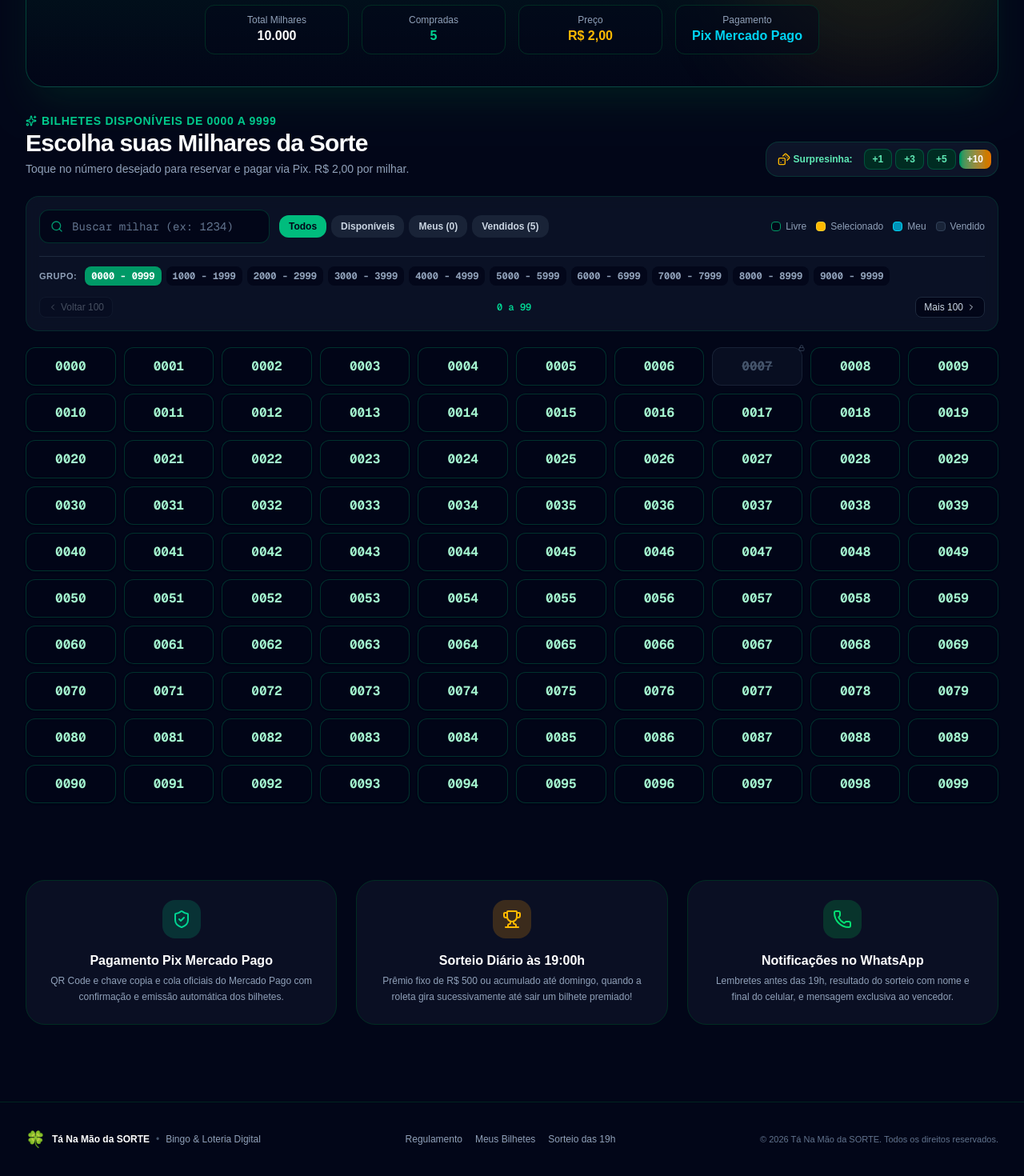
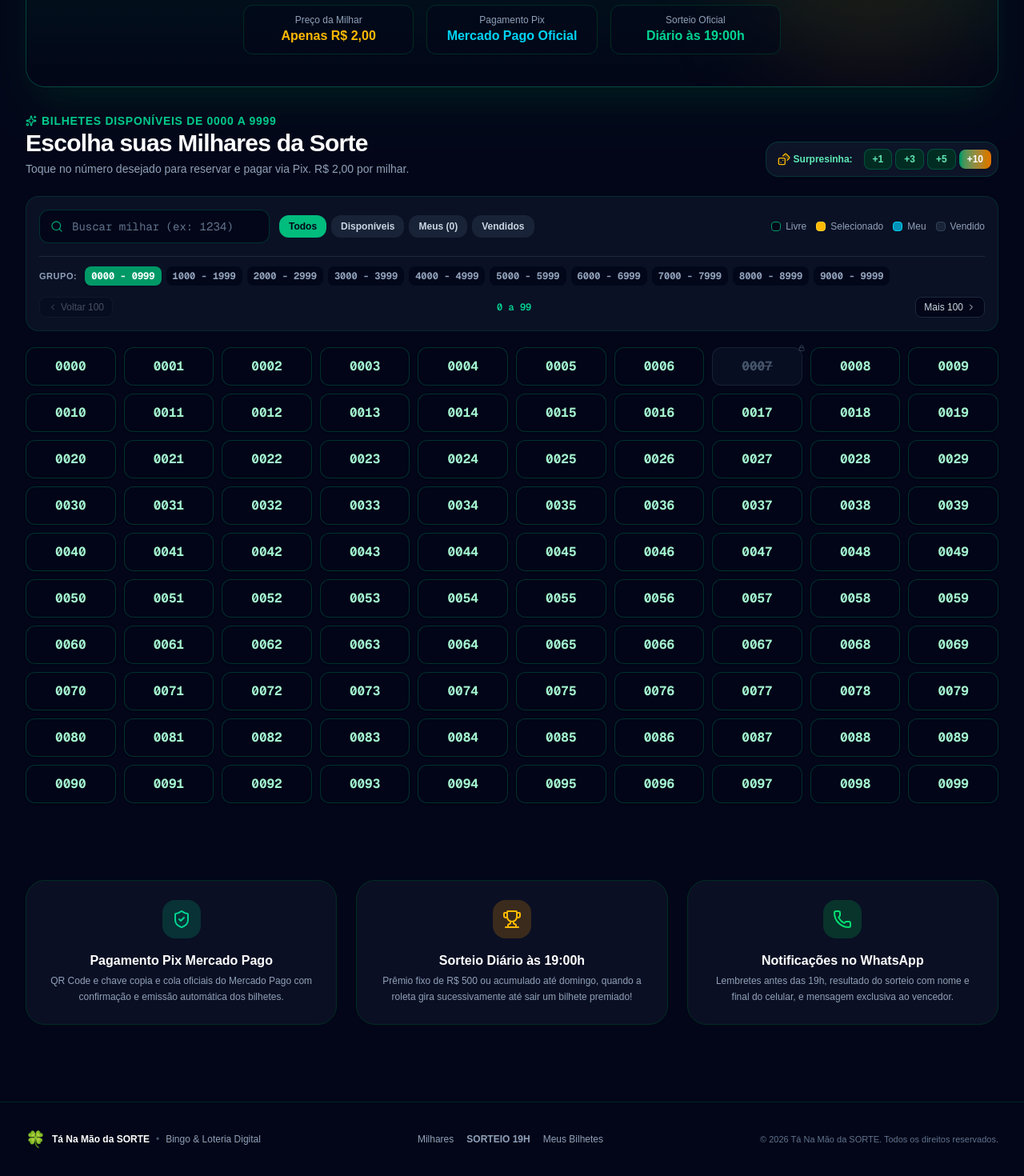
Before and after one commit to firmezinha01/ta-na-mao-da-sorte, a Next.js app: page / in a window 1280 px wide. Shown: the part 697-2167 px from the top of the page at 80% size. Built offline with nearby package versions, Linux system fonts and the light colour scheme.

Commit message:
fix: remove admin counts from public view and reorganize bottom nav to Milhares, SORTEIO 19H, Meus Bilhetes

```diff
--- a/src/app/page.tsx
+++ b/src/app/page.tsx
@@ -131,8 +131,6 @@ export default function Home() {
         {/* Banner do Prêmio & Contador Regressivo para as 19h */}
         <JackpotBanner
           sorteio={sorteio}
-          soldCount={bilhetes.length}
-          totalCombinations={10000}
           onScrollToGrid={handleScrollToGrid}
           onOpenLiveDraw={() => setIsLiveDrawOpen(true)}
         />
@@ -194,14 +192,14 @@ export default function Home() {
           </div>
 
           <div className="flex items-center gap-4 text-[11px] sm:text-xs">
-            <button onClick={() => setIsRulesOpen(true)} className="hover:text-emerald-400 transition-colors">
-              Regulamento
+            <button onClick={handleScrollToGrid} className="hover:text-emerald-400 transition-colors">
+              Milhares
+            </button>
+            <button onClick={() => setIsLiveDrawOpen(true)} className="hover:text-amber-400 transition-colors font-bold">
+              SORTEIO 19H
             </button>
             <button onClick={() => setIsMyTicketsOpen(true)} className="hover:text-cyan-400 transition-colors">
               Meus Bilhetes
-            </button>
-            <button onClick={() => setIsLiveDrawOpen(true)} className="hover:text-amber-400 transition-colors">
-              Sorteio das 19h
             </button>
           </div>
 
@@ -214,9 +212,8 @@ export default function Home() {
       {/* BARRA DE NAVEGAÇÃO INFERIOR PARA CELULARES (BOTTOM NAV) */}
       <BottomNav
         onScrollToGrid={handleScrollToGrid}
+        onOpenLiveDraw={() => setIsLiveDrawOpen(true)}
         onOpenMyTickets={() => setIsMyTicketsOpen(true)}
-        onOpenLiveDraw={() => setIsLiveDrawOpen(true)}
-        onOpenRules={() => setIsRulesOpen(true)}
         myTicketsCount={myTickets.length}
       />
 
--- a/src/components/BottomNav.tsx
+++ b/src/components/BottomNav.tsx
@@ -3,72 +3,63 @@
 import React from 'react';
 import {
   Ticket,
-  Trophy,
-  HelpCircle
+  Trophy
 } from 'lucide-react';
 
 interface BottomNavProps {
   onScrollToGrid: () => void;
   onOpenMyTickets: () => void;
   onOpenLiveDraw: () => void;
-  onOpenRules: () => void;
   myTicketsCount: number;
+  onOpenRules?: () => void;
 }
 
 export const BottomNav: React.FC<BottomNavProps> = ({
   onScrollToGrid,
   onOpenMyTickets,
   onOpenLiveDraw,
-  onOpenRules,
   myTicketsCount
 }) => {
   return (
     <nav className="fixed bottom-0 left-0 right-0 z-40 bg-slate-950/95 backdrop-blur-lg border-t border-emerald-900/60 px-4 py-2 sm:hidden transition-all shadow-[0_-8px_20px_rgba(0,0,0,0.5)]">
       <div className="flex items-center justify-around max-w-sm mx-auto">
 
-        {/* Início / Bilhetes */}
+        {/* 1. Milhares */}
         <button
           onClick={onScrollToGrid}
-          className="flex flex-col items-center justify-center p-1.5 text-slate-400 hover:text-emerald-400 active:scale-95 transition-all"
+          className="flex flex-col items-center justify-center p-2 text-slate-400 hover:text-emerald-400 active:scale-95 transition-all w-24"
         >
           <span className="text-xl">🍀</span>
-          <span className="text-[10px] font-bold mt-0.5">Milhares</span>
+          <span className="text-[11px] font-bold mt-0.5">Milhares</span>
         </button>
 
-        {/* Meus Bilhetes */}
-        <button
-          onClick={onOpenMyTickets}
-          className="relative flex flex-col items-center justify-center p-1.5 text-slate-400 hover:text-cyan-400 active:scale-95 transition-all"
-        >
-          <Ticket className="w-5 h-5 text-cyan-400" />
-          <span className="text-[10px] font-bold mt-0.5">Meus Bilhetes</span>
-          {myTicketsCount > 0 && (
-            <span className="absolute top-0 right-2 w-4 h-4 bg-emerald-500 text-slate-950 rounded-full text-[9px] font-black flex items-center justify-center">
-              {myTicketsCount}
-            </span>
-          )}
-        </button>
-
-        {/* Botão Central Destacado: Sorteio 19h */}
+        {/* 2. SORTEIO 19H (Central em Destaque) */}
         <button
           onClick={onOpenLiveDraw}
-          className="flex flex-col items-center justify-center -mt-5 active:scale-90 transition-all group"
+          className="flex flex-col items-center justify-center -mt-5 active:scale-90 transition-all group w-28"
         >
           <div className="w-13 h-13 rounded-2xl bg-gradient-to-tr from-red-600 via-rose-600 to-amber-500 flex items-center justify-center text-white shadow-lg shadow-red-900/50 border-2 border-amber-300 animate-pulse">
             <Trophy className="w-6 h-6 text-yellow-300 fill-yellow-300/30" />
           </div>
           <span className="text-[10px] font-black text-amber-400 mt-1 uppercase tracking-tight">
-            Sorteio 19h
+            SORTEIO 19H
           </span>
         </button>
 
-        {/* Como Funciona / Regras */}
+        {/* 3. Meus Bilhetes */}
         <button
-          onClick={onOpenRules}
-          className="flex flex-col items-center justify-center p-1.5 text-slate-400 hover:text-amber-400 active:scale-95 transition-all"
+          onClick={onOpenMyTickets}
+          className="relative flex flex-col items-center justify-center p-2 text-slate-400 hover:text-cyan-400 active:scale-95 transition-all w-24"
         >
-          <HelpCircle className="w-5 h-5 text-amber-400" />
-          <span className="text-[10px] font-bold mt-0.5">Regras</span>
+          <div className="relative">
+            <Ticket className="w-5 h-5 text-cyan-400" />
+            {myTicketsCount > 0 && (
+              <span className="absolute -top-1.5 -right-2.5 w-4 h-4 bg-emerald-500 text-slate-950 rounded-full text-[9px] font-black flex items-center justify-center">
+                {myTicketsCount}
+              </span>
+            )}
+          </div>
+          <span className="text-[11px] font-bold mt-0.5">Meus Bilhetes</span>
         </button>
 
       </div>
--- a/src/components/JackpotBanner.tsx
+++ b/src/components/JackpotBanner.tsx
@@ -6,7 +6,7 @@ import { Sorteio } from '@/types';
 
 interface JackpotBannerProps {
   sorteio: Sorteio;
-  soldCount: number;
+  soldCount?: number;
   totalCombinations?: number;
   onScrollToGrid: () => void;
   onOpenLiveDraw: () => void;
@@ -14,8 +14,6 @@ interface JackpotBannerProps {
 
 export const JackpotBanner: React.FC<JackpotBannerProps> = ({
   sorteio,
-  soldCount,
-  totalCombinations = 10000,
   onScrollToGrid,
   onOpenLiveDraw
 }) => {
@@ -151,23 +149,19 @@ export const JackpotBanner: React.FC<JackpotBannerProps> = ({
           </button>
         </div>
 
-        {/* Indicadores de Status */}
-        <div className="grid grid-cols-2 sm:grid-cols-4 gap-2 sm:gap-4 w-full max-w-3xl mt-6 sm:mt-8 pt-5 sm:pt-6 border-t border-emerald-900/40 text-[11px] sm:text-xs text-slate-300">
-          <div className="bg-slate-950/50 p-2 sm:p-2.5 rounded-xl border border-emerald-950">
-            <p className="text-slate-400">Total Milhares</p>
-            <p className="text-xs sm:text-base font-bold text-white">10.000</p>
+        {/* Indicadores de Destaque para o Jogador */}
+        <div className="grid grid-cols-1 sm:grid-cols-3 gap-2 sm:gap-4 w-full max-w-2xl mt-6 sm:mt-8 pt-5 sm:pt-6 border-t border-emerald-900/40 text-[11px] sm:text-xs text-slate-300">
+          <div className="bg-slate-950/50 p-2 sm:p-2.5 rounded-xl border border-emerald-950 text-center">
+            <p className="text-slate-400">Preço da Milhar</p>
+            <p className="text-xs sm:text-base font-bold text-amber-400">Apenas R$ 2,00</p>
           </div>
-          <div className="bg-slate-950/50 p-2 sm:p-2.5 rounded-xl border border-emerald-950">
-            <p className="text-slate-400">Compradas</p>
-            <p className="text-xs sm:text-base font-bold text-emerald-400">{soldCount}</p>
+          <div className="bg-slate-950/50 p-2 sm:p-2.5 rounded-xl border border-emerald-950 text-center">
+            <p className="text-slate-400">Pagamento Pix</p>
+            <p className="text-xs sm:text-base font-bold text-cyan-400">Mercado Pago Oficial</p>
           </div>
-          <div className="bg-slate-950/50 p-2 sm:p-2.5 rounded-xl border border-emerald-950">
-            <p className="text-slate-400">Preço</p>
-            <p className="text-xs sm:text-base font-bold text-amber-400">R$ 2,00</p>
-          </div>
-          <div className="bg-slate-950/50 p-2 sm:p-2.5 rounded-xl border border-emerald-950">
-            <p className="text-slate-400">Pagamento</p>
-            <p className="text-xs sm:text-base font-bold text-cyan-400">Pix Mercado Pago</p>
+          <div className="bg-slate-950/50 p-2 sm:p-2.5 rounded-xl border border-emerald-950 text-center">
+            <p className="text-slate-400">Sorteio Oficial</p>
+            <p className="text-xs sm:text-base font-bold text-emerald-400">Diário às 19:00h</p>
           </div>
         </div>
 
--- a/src/components/TicketGrid.tsx
+++ b/src/components/TicketGrid.tsx
@@ -275,7 +275,7 @@ export const TicketGrid: React.FC<TicketGridProps> = ({
                   : 'bg-slate-800/80 text-slate-300 hover:bg-slate-700'
               }`}
             >
-              Vendidos ({soldTickets.length})
+              Vendidos
             </button>
           </div>
 
```
